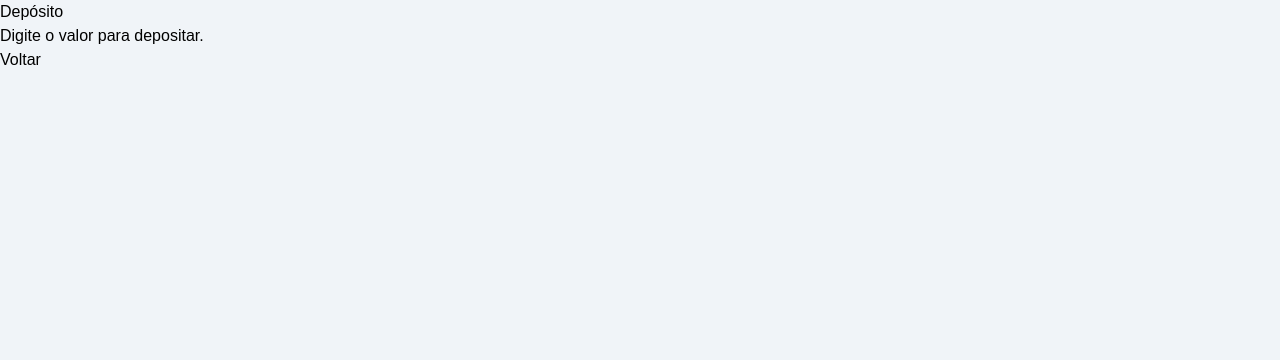
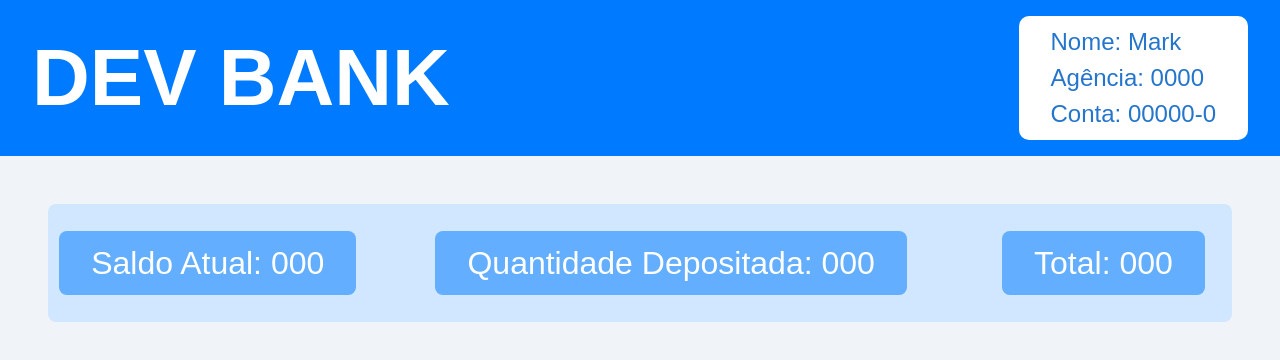
Before and after one commit to Maua-Dev/devbank_markthomaspedro_front, a React (Vite) app: page /deposit in a window 1280 px wide. Shown: the top 360 px of the page. Built offline with nearby package versions, Linux system fonts and the light colour scheme.

Commit message:
deposit_uncomplete

```diff
--- a/src/app/pages/deposit.tsx
+++ b/src/app/pages/deposit.tsx
@@ -1,19 +1,41 @@
-import React from "react";
+import React, { useState } from "react";
 import { useNavigate } from "react-router-dom";
 
+const denominations = [
+  {value: 2, label: "2 R$"},
+  {value: 5, label: "5 R$"},
+  {value: 10, label: "10 R$"},
+  {value: 20, label: "20 R$"},
+  {value: 50, label: "50 R$"},
+  {value: 100, label: "100 R$"},
+  {value: 200, label: "200 R$"},
+]
 const Depositar = () => {
   const navigate = useNavigate();
+  const [Quantity, SetQuantity] = useState<Record<number,number>>({});
+  const SaldoAtual = 0;
+  const Q2 =0;
+
 
   return (
-    <div>
-      <h1>Depósito</h1>
-      <p>Digite o valor para depositar.</p>
-
-      {/* Botão de voltar */}
-      <button onClick={() => navigate("/")}>
-        Voltar
-      </button>
-    </div>
+    <body>
+      <header>
+        <div className="logo">DEV BANK</div>
+        <div className="user-info">
+           Nome: Mark <br />
+           Agência: 0000<br />
+           Conta: 00000-0<br />
+          </div>
+      </header>
+      <div className = "main">
+        <label>
+          <div className="deposit">Saldo Atual: 000</div>
+          <div className= "quantity"> Quantidade Depositada: 000</div>
+          <div className="quantity"> Total: 000</div>
+        </label>
+      </div>
+      <button></button>
+    </body>
   );
 };
 
--- a/src/app/styles/global.css
+++ b/src/app/styles/global.css
@@ -112,3 +112,19 @@ body {
   .voltar:hover {
     background-color: #47a1eb;
   }
+
+  .deposit{
+   border-radius: 8px;
+   background-color: #63aefe;
+   color: white;
+   text-align: center;
+   padding: 0.5rem 2rem;
+  }
+  .quantity{
+    border-radius: 8px;
+   background-color: #63aefe;
+   color: white;
+   text-align: center;
+   padding: 0.5rem 2rem;
+   margin: 1rem 1rem;
+  }
```
